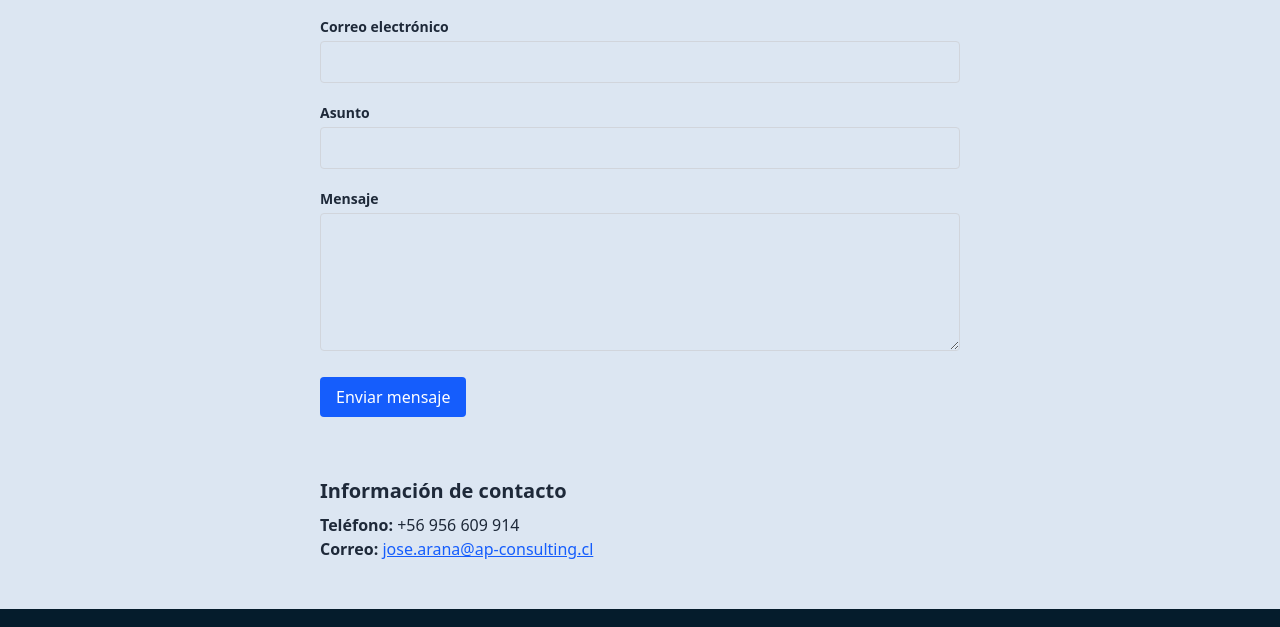
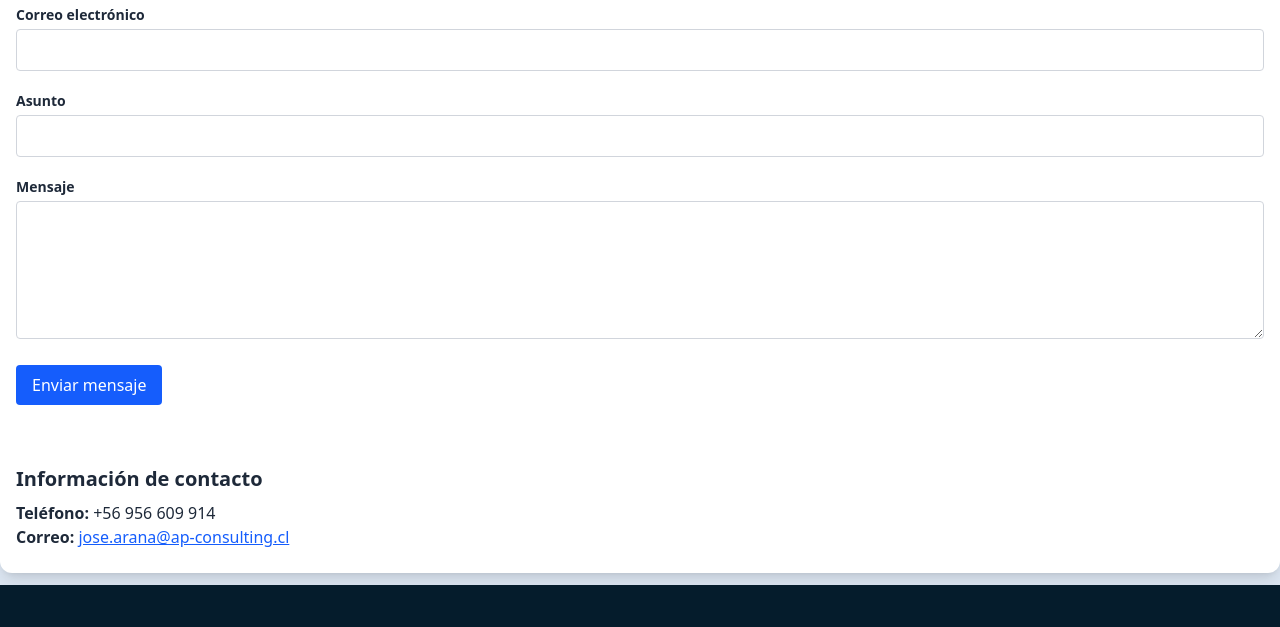
Before and after one commit to alosistemas/LandingAPConsulting, an Astro site: page /contact in a window 1280 px wide. Shown: the part 301-928 px from the top of the page. Built offline with nearby package versions, Linux system fonts and the light colour scheme; Astro itself is replaced by a stand-in of ours.

Commit message:
contacto

```diff
--- a/src/pages/contact.astro
+++ b/src/pages/contact.astro
@@ -7,7 +7,7 @@ const description =
 ---
 
 <MainLayout {title} {description}>
-  <section class="max-w-2xl mx-auto px-4 py-12 text-gray-800">
+  <section class="container mx-auto px-4 py-6 my-3 bg-white text-gray-800 rounded-xl shadow-lg p-8">
     <div class="mb-6">
       <button
         id="back-button"
```
